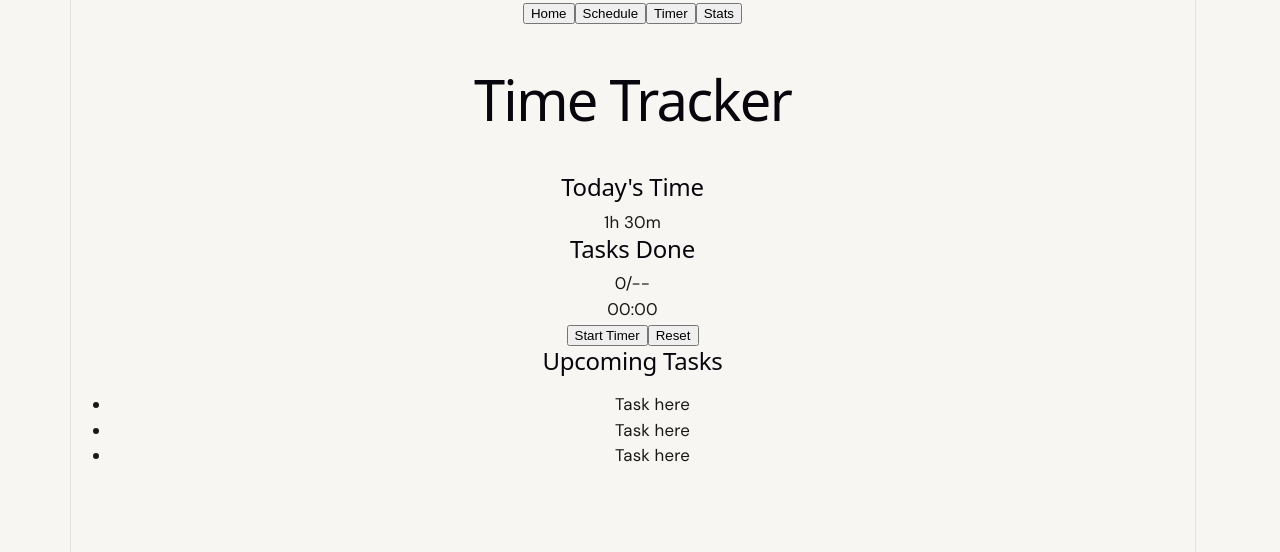
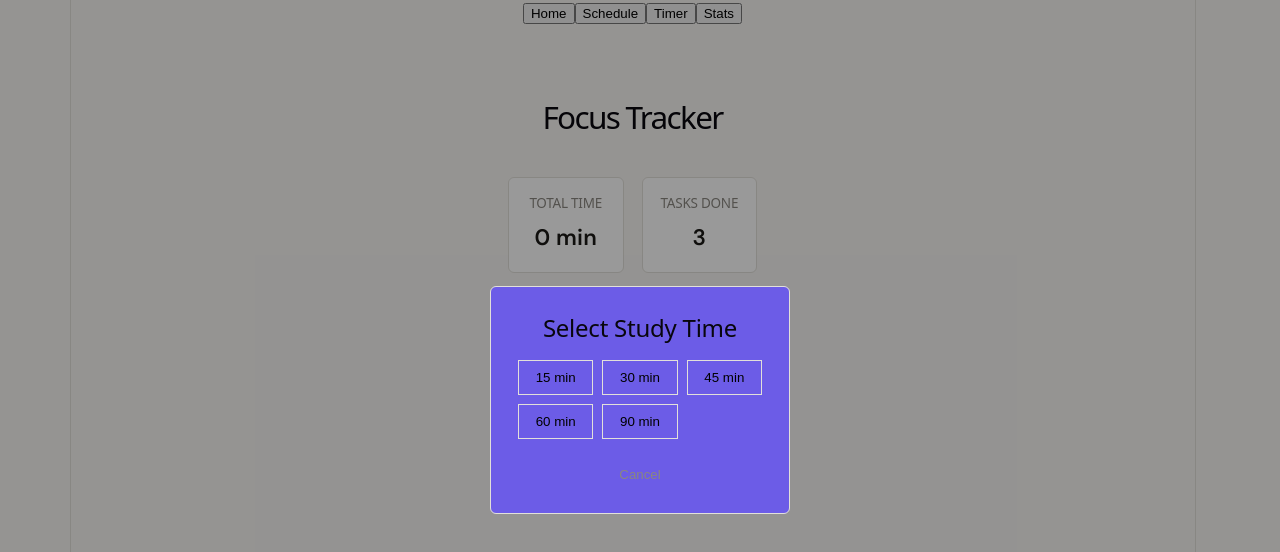
Before and after one commit to MapleDrizzle/FocusTask, a React (Vite) app: page /timer in a window 1280 px wide. Both pictures are taken after a click on the button "Start Timer". Shown: the top 552 px of the page. Built offline with nearby package versions, Linux system fonts and the light colour scheme; no server answers.

Commit message:
Incorporated Focus Tracker update

```diff
--- a/src/components/TimerDisplay.tsx
+++ b/src/components/TimerDisplay.tsx
@@ -7,7 +7,7 @@ export default function TimerDisplay({ totalSeconds }: Props) {
   const seconds = totalSeconds % 60
 
   return (
-    <p aria-live="polite" className="time-display">
+    <p className="time-display" aria-live="polite">
       {String(minutes).padStart(2, '0')}:{String(seconds).padStart(2, '0')}
     </p>
   )
--- /dev/null
+++ b/src/pages/Timer.css
@@ -0,0 +1,124 @@
+@import url('https://fonts.googleapis.com/css2?family=DM+Sans:wght@400;500;600&family=DM+Mono:wght@400;500&display=swap');
+
+:root {
+  --surface: #ffffff;
+  --border: #e2e0da;
+  --text: #1a1916;
+  --text-muted: #8a8780;
+  --purple: #6c5ce7;
+
+  --radius: 6px;
+  --font-ui: 'DM Sans', sans-serif;
+  --font-mono: 'DM Mono', monospace;
+}
+
+body {
+  background: var(--bg);
+  font-family: var(--font-ui);
+}
+
+.timer-layout {
+  max-width: 700px;
+  margin: 0 auto;
+  padding: 2rem 1rem;
+}
+
+.timer-layout h1 {
+  font-size: 1.75rem;
+  margin-bottom: 2rem;
+}
+
+.timer-top-cards {
+  display: grid;
+  grid-template-columns: 1fr 1fr;
+  gap: 1rem;
+}
+
+.timer-card {
+  background: var(--surface);
+  border: 1px solid var(--border);
+  border-radius: var(--radius);
+  padding: 1rem;
+}
+
+.timer-card h2 {
+  font-size: 0.75rem;
+  text-transform: uppercase;
+  color: var(--text-muted);
+  margin-bottom: 0.5rem;
+}
+
+.timer-card p {
+  font-size: 1.25rem;
+  font-weight: 600;
+}
+
+.timer-center {
+  margin-top: 2rem;
+  text-align: center;
+}
+
+.start-button {
+  background: var(--purple);
+  color: white;
+  border: none;
+  padding: 1.25rem 2rem;
+  font-size: 1.2rem;
+  border-radius: 999px;
+  cursor: pointer;
+}
+
+.time-display {
+  font-size: 4rem;
+  font-family: var(--font-mono);
+  margin-bottom: 1rem;
+  color: var(--border);
+}
+
+.stop-button {
+  padding: 0.75rem 1.5rem;
+  border-radius: 999px;
+  border: 1px solid var(--border);
+  background: transparent;
+  cursor: pointer;
+}
+
+.modal-overlay {
+  position: fixed;
+  inset: 0;
+  background: rgba(0,0,0,0.4);
+  display: flex;
+  align-items: center;
+  justify-content: center;
+}
+
+.modal {
+  background: var(--purple);
+  padding: 1.5rem;
+  border-radius: var(--radius);
+  border: 1px solid var(--border);
+  width: 300px;
+  text-align: center;
+}
+
+.time-options {
+  display: grid;
+  grid-template-columns: repeat(3, 1fr);
+  gap: 0.5rem;
+  margin: 1rem 0;
+}
+
+.time-options button {
+  padding: 0.5rem;
+  border: 1px solid var(--border);
+  background: transparent;
+  cursor: pointer;
+}
+
+.close {
+  margin-top: 0.5rem;
+  background: none;
+  border: none;
+  color: var(--text-muted);
+  cursor: pointer;
+}
--- a/src/pages/Timer.tsx
+++ b/src/pages/Timer.tsx
@@ -1,70 +1,95 @@
 import { useEffect, useState } from "react"
 import TimerDisplay from "../components/TimerDisplay"
+import "./Timer.css"
 
 export default function Timer() {
-    const [secondsLeft, setSecondsLeft] = useState(0)
+    const [secondsLeft, setSecondsLeft] = useState<number | null>(null)
     const [isRunning, setIsRunning] = useState(false)
-    const [completedTasks, setCompletedTasks] = useState(0)
-    const [todayMinutes, setTodayMinutes] = useState(0)
+    const [showModal, setShowModal] = useState(false)
+
+    const [completedTasks] = useState(3)
+    const [totalMinutes, setTotalMinutes] = useState(0)
 
     useEffect(() => {
-        if (!isRunning) return
+    if (!isRunning || secondsLeft === null) return
 
-        const timer = setInterval(() => {
+    const interval = setInterval(() => {
       setSecondsLeft((prev) => {
-                if (prev === 0) {
-                    clearInterval(timer)
+        if (prev === null || prev <= 1) {
+          clearInterval(interval)
           setIsRunning(false)
-                    setTodayMinutes((m) => m + 45)
           return 0
         }
         return prev - 1
       })
     }, 1000)
 
-        return () => clearInterval(timer)
-    }, [isRunning])
+        return () => clearInterval(interval)
+    }, [isRunning, secondsLeft])
 
-    const toggleTimer = () => setIsRunning((v) => !v)
-    const resetTimer = () => {
+    const startWithMinutes = (minutes: number) => {
+        setSecondsLeft(minutes * 60)
+        setTotalMinutes((m) => m + minutes)
+        setShowModal(false)
+        setIsRunning(true)
+    }
+
+    const stopTimer = () => {
         setIsRunning(false)
-        setSecondsLeft(45 * 60)
+        setSecondsLeft(null)
     }
 
     return (
-        <main className="timer-page">
-            <h1>Time Tracker</h1>
-            <section className="stats-grid" aria-label="Daily progress">
-                <div className="card">
-                <h2>Today's Time</h2>
-                <p>{Math.floor(todayMinutes / 60)}h {todayMinutes % 60}m</p>
+        <main className="timer-layout">
+        <h1>Focus Tracker</h1>
+
+        <div className="timer-top-cards">
+            <div className="timer-card">
+            <h2>Total Time</h2>
+            <p>{totalMinutes} min</p>
             </div>
 
-                <div className="card">
+            <div className="timer-card">
             <h2>Tasks Done</h2>
-                <p>{completedTasks}/--</p>
+            <p>{completedTasks}</p>
             </div>
-            </section>
+        </div>
 
-            <section className="timer-card" aria-label="Focus timer">
+        <div className="timer-center">
+            {secondsLeft === null ? (
+            <button
+                className="start-button"
+                onClick={() => setShowModal(true)}
+            >
+                Start Timer
+            </button>
+            ) : (
+            <>
                 <TimerDisplay totalSeconds={secondsLeft} />
+                <button className="stop-button" onClick={stopTimer}>
+                Stop Timer
+                </button>
+            </>
+            )}
+        </div>
 
-                <div className="button-row">
-                <button onClick={toggleTimer}>
-                    {isRunning ? 'Pause Timer' : 'Start Timer'}
+        {showModal && (
+            <div className="modal-overlay" role="dialog" aria-modal="true">
+            <div className="modal">
+                <h2>Select Study Time</h2>
+                <div className="time-options">
+                {[15, 30, 45, 60, 90].map((min) => (
+                    <button key={min} onClick={() => startWithMinutes(min)}>
+                    {min} min
                     </button>
-                <button onClick={resetTimer}>Reset</button>
+                ))}
                 </div>
-            </section>
-
-            <section className="tasks-card">
-                <h2>Upcoming Tasks</h2>
-                <ul>
-                <li>Task here</li>
-                <li>Task here</li>
-                <li>Task here</li>
-                </ul>
-            </section>
+                <button className="close" onClick={() => setShowModal(false)}>
+                Cancel
+                </button>
+            </div>
+            </div>
+        )}
         </main>
     )
 }
```
Lines whose indentation alone changed are shown as unchanged.
